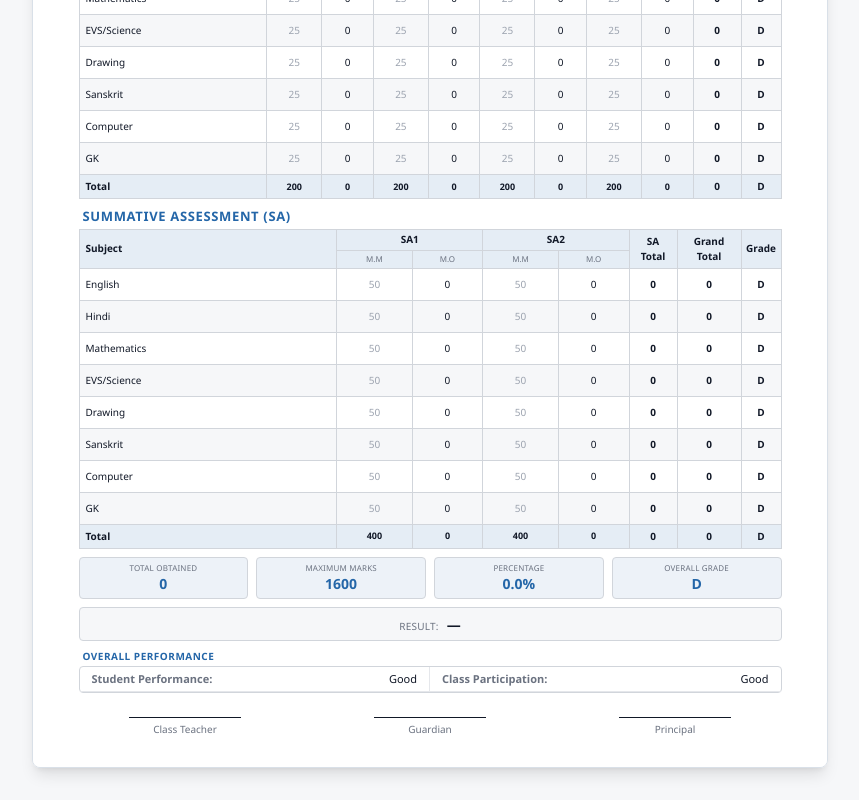
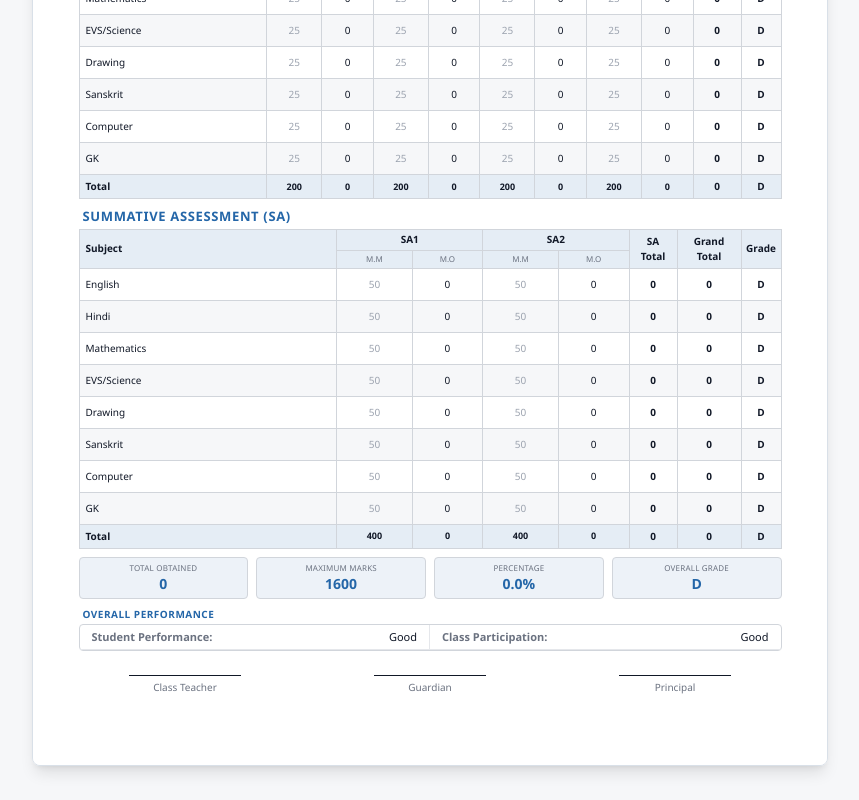
Before and after one commit to dhruv639508/Report-Card, a React (Vite) app: page / in a window 1280 px wide. Shown: the part 2296-3096 px from the top of the page, without its empty margins (210-1069 px from the left). Built offline with nearby package versions, Linux system fonts and the light colour scheme; the HTML template or start-up script is replaced by a standard one.

Commit message:
Update ReportCardPreview.tsx

```diff
--- a/src/components/ReportCardPreview.tsx
+++ b/src/components/ReportCardPreview.tsx
@@ -208,11 +208,6 @@ export default function ReportCardPreview({ student }: Props) {
         ))}
       </div>
 
-      {/* Result */}
-      <div className="border border-gray-300 rounded px-3 py-1 mb-2 text-center" style={{ background: "hsl(210, 20%, 97%)" }}>
-        <span className="text-[10px] text-gray-500 uppercase tracking-wide mr-2">Result:</span>
-        <span className="font-bold text-sm text-gray-900">{student.result || "—"}</span>
-      </div>
 
       {/* Overall Performance */}
       <div className="mb-2">
```
